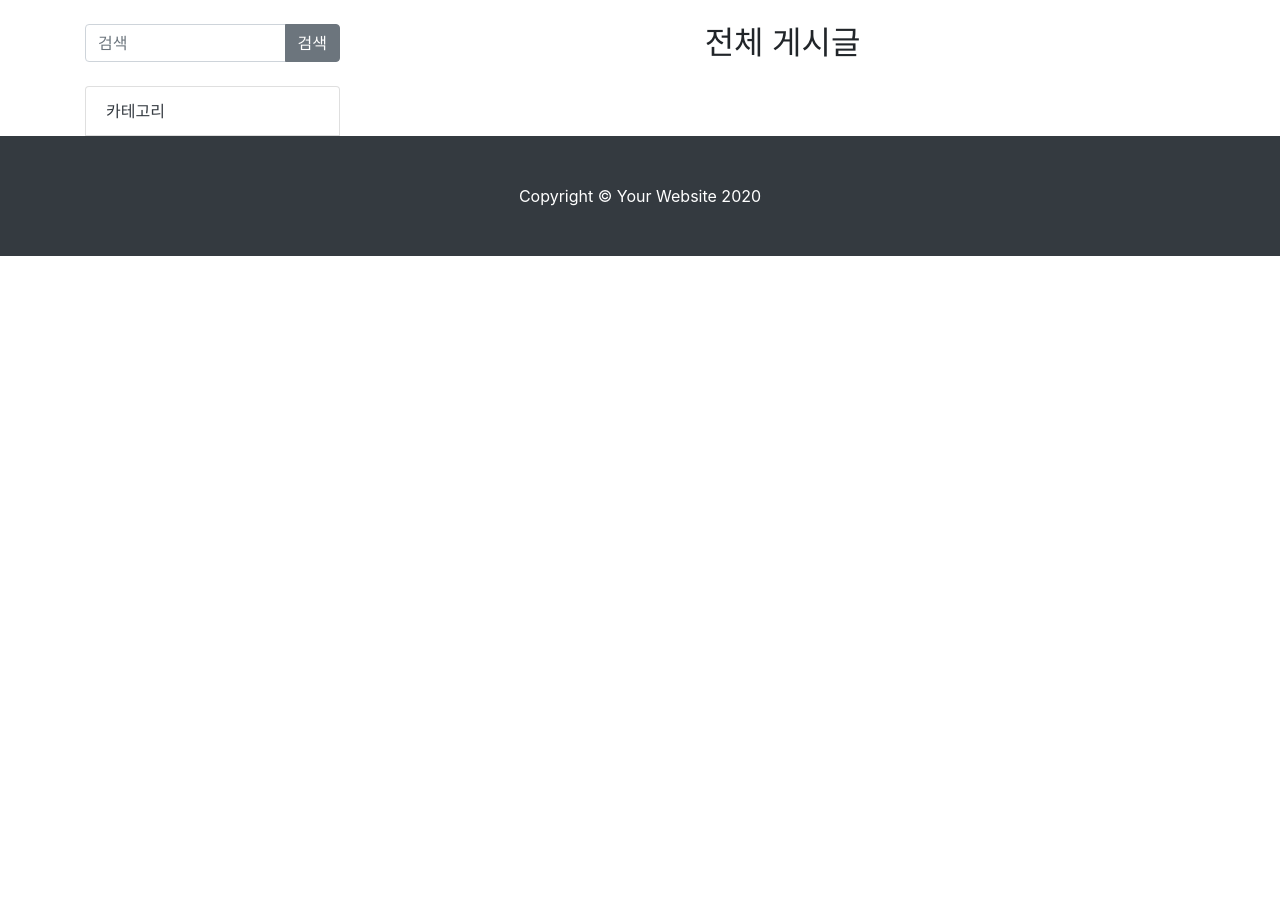
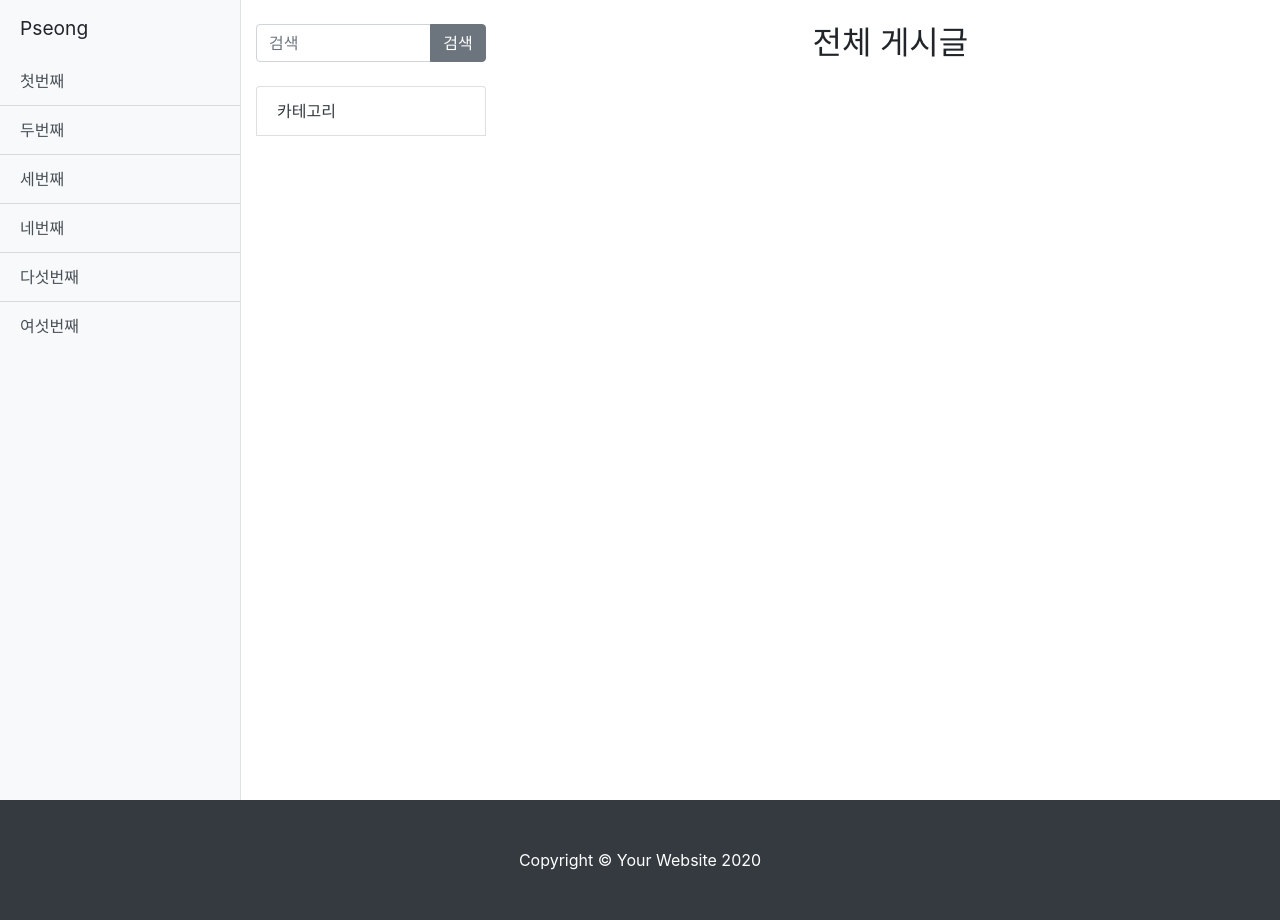
Before and after one commit to pseong/Blog, a Flask app: page /home in a window 1280 px wide. Shown: the part 56-976 px from the top of the page. Before the commit the page ends 312 px from the top, so only its background shows below. Run offline with Flask 2, Linux system fonts and the light colour scheme; some libraries are stand-ins or nearby versions.

Commit message:
Add Sidebar

```diff
--- /dev/null
+++ b/static/css/simple-sidebar.css
@@ -0,0 +1,50 @@
+/*!
+ * Start Bootstrap - Simple Sidebar (https://startbootstrap.com/template/simple-sidebar)
+ * Copyright 2013-2020 Start Bootstrap
+ * Licensed under MIT (https://github.com/StartBootstrap/startbootstrap-simple-sidebar/blob/master/LICENSE)
+ */
+
+ #wrapper {
+    overflow-x: hidden;
+ }
+
+#sidebar-wrapper {
+  min-height: 100vh;
+  margin-left: -15rem;
+  -webkit-transition: margin .25s ease-out;
+  -moz-transition: margin .25s ease-out;
+  -o-transition: margin .25s ease-out;
+  transition: margin .25s ease-out;
+}
+
+#sidebar-wrapper .sidebar-heading {
+  padding: 0.875rem 1.25rem;
+  font-size: 1.2rem;
+}
+
+#sidebar-wrapper .list-group {
+  width: 15rem;
+}
+
+#page-content-wrapper {
+  min-width: 100vw;
+}
+
+#wrapper.toggled #sidebar-wrapper {
+  margin-left: 0;
+}
+
+@media (min-width: 768px) {
+  #sidebar-wrapper {
+    margin-left: 0;
+  }
+
+  #page-content-wrapper {
+    min-width: 0;
+    width: 100%;
+  }
+
+  #wrapper.toggled #sidebar-wrapper {
+    margin-left: -15rem;
+  }
+}
--- a/templates/base.html
+++ b/templates/base.html
@@ -16,17 +16,47 @@
     <!-- Custom styles for this template -->
     <link href="{{ url_for('static', filename='css/blog-home.css') }}" rel="stylesheet">
 
+    <!-- Custom styles for this template -->
+    <link href="{{ url_for('static', filename='css/simple-sidebar.css') }}" rel="stylesheet">
+
+    <link href="https://fonts.googleapis.com/css2?family=Material+Icons" rel="stylesheet">
   </head>
 
+
+  <!-- Bootstrap core JavaScript -->
+  <script src="{{ url_for('static', filename='vendors/jquery/jquery.min.js') }}"></script>
+  <script src="{{ url_for('static', filename='vendors/bootstrap/js/bootstrap.bundle.min.js') }}"></script>
+
   <body>
+  <div class="d-flex" id="wrapper">
 
+    <!-- Sidebar -->
+    <div class="bg-light border-right" id="sidebar-wrapper">
+      <div class="sidebar-heading">Pseong</div>
+      <div class="list-group list-group-flush">
+        <a href="#" class="list-group-item list-group-item-action bg-light">첫번째</a>
+        <a href="#" class="list-group-item list-group-item-action bg-light">두번째</a>
+        <a href="#" class="list-group-item list-group-item-action bg-light">세번째</a>
+        <a href="#" class="list-group-item list-group-item-action bg-light">네번째</a>
+        <a href="#" class="list-group-item list-group-item-action bg-light">다섯번째</a>
+        <a href="#" class="list-group-item list-group-item-action bg-light">여섯번째</a>
+      </div>
+    </div>
+
+    <div id="page-content-wrapper">
       <!-- Navigation -->
-  <nav class="navbar navbar-expand-lg navbar-dark bg-dark fixed-top">
+      <nav class="navbar navbar-expand-lg fixed-top navbar-dark bg-dark ">
         <div class="container">
+          <button class="navbar-toggler" id="menu-toggle">
+            <span class="navbar-toggler-icon"></span>
+          </button>
+
           <a class="navbar-brand" href="{{url_for('home')}}">Pseong's blog</a>
+
           <button class="navbar-toggler" type="button" data-toggle="collapse" data-target="#navbarResponsive" aria-controls="navbarResponsive" aria-expanded="false" aria-label="Toggle navigation">
             <span class="navbar-toggler-icon"></span>
           </button>
+
           <div class="collapse navbar-collapse" id="navbarResponsive">
             <ul class="navbar-nav ml-auto">
               <li class="nav-item active">
@@ -45,15 +75,10 @@
               </li>
             </ul>
           </div>
+
+
         </div>
       </nav>
-
-  <script>
-  function search() {
-    var searchtxt = document.getElementById("search").value;
-    location.href="https://pseong.kr/search/"+searchtxt
-  }
-  </script>
 
       <!-- Page Content -->
       <div class="container">
@@ -97,6 +122,20 @@
           {% endblock %}
         </div>
       </div>
+    </div>
+  </div>
+
+
+  <script>
+    $("#menu-toggle").click(function(e) {
+      e.preventDefault();
+      $("#wrapper").toggleClass("toggled");
+    });
+    function search() {
+      var searchtxt = document.getElementById("search").value;
+      location.href="https://pseong.kr/search/"+searchtxt
+    }
+  </script>
 
   <!-- Footer -->
   <footer class="py-5 bg-dark">
@@ -105,10 +144,6 @@
     </div>
   </footer>
 
-  <!-- Bootstrap core JavaScript -->
-  <script src="{{ url_for('static', filename='vendors/jquery/jquery.min.js') }}"></script>
-  <script src="{{ url_for('static', filename='vendors/bootstrap/js/bootstrap.bundle.min.js') }}"></script>
-
 </body>
 
 </html>
```
Lines whose indentation alone changed are shown as unchanged.
